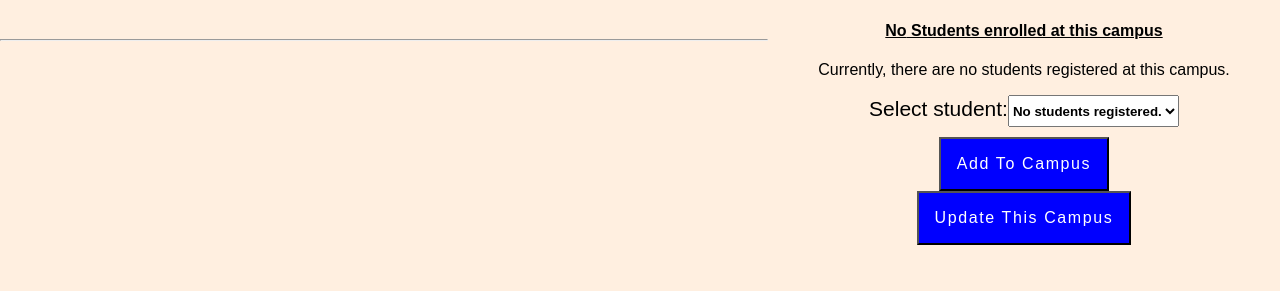
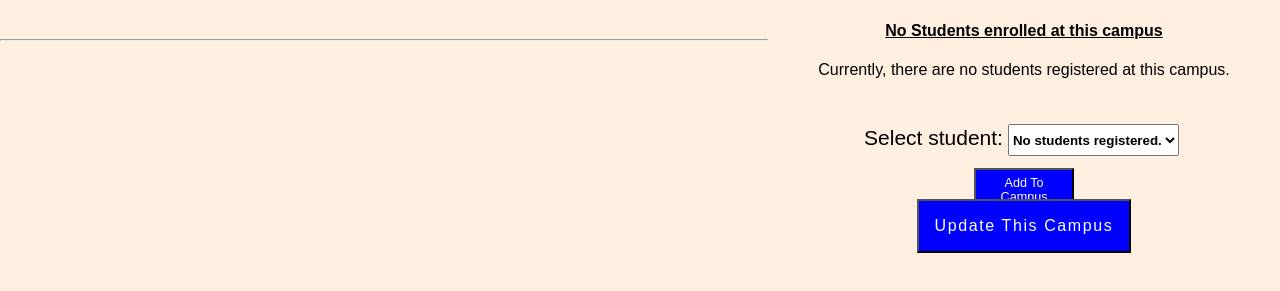
Before and after one commit to nalimaye/academy-of-javascript, a React app: page /campuses/1 in a window 1280 px wide. Shown: the part 159-450 px from the top of the page. Built offline with nearby package versions, Linux system fonts and the light colour scheme; no server answers.

Commit message:
Modified Add-A-Student-To-Campus

```diff
--- a/app/components/SingleCampus.js
+++ b/app/components/SingleCampus.js
@@ -86,7 +86,7 @@ class SingleCampus extends React.Component {
             <div>
               <StudentsList students={campus.students} />
             </div>
-            <div>
+            <div id="student-options">
               <div id="Select-student-option">
                 <label htmlFor="Student-select">Select student:</label>
                 <select
@@ -107,11 +107,9 @@ class SingleCampus extends React.Component {
                     unlessEmpty={() => <option>No students registered.</option>}
                   />
                 </select>
-              </div>
 
-              <div>
                 <button
-                  id="submit"
+                  id="addTo"
                   type="submit"
                   name="addStudentToCampus"
                   onClick={this.handleAddStudentToCampus}
--- a/public/style.css
+++ b/public/style.css
@@ -60,6 +60,17 @@ button#delete {
   color: white;
   text-emphasis: bold;
   font-size: 0.5em;
+  max-width: 100px;
+  align-self: center;
+}
+
+button#addTo {
+  margin: 0.5em;
+  padding: 0.5em;
+  background: blue;
+  color: white;
+  text-emphasis: bold;
+  font-size: 0.6em;
   max-width: 100px;
   align-self: center;
 }
@@ -173,7 +184,7 @@ h4 {
 .aCampusInfoStudents {
   display: flex;
   flex-direction: column;
-  justify-content: center;
+  justify-content: space-evenly;
 }
 
 .aCampusInfoButtons {
@@ -182,16 +193,24 @@ h4 {
   justify-self: center;
 }
 
+#student-options {
+  margin: 20px;
+  display: flex;
+  flex-direction: column;
+  justify-content: center;
+}
+
 #Select-student-option {
-  height: 4vmin;
-  margin: 10px;
-  /* color: darkblue; */
+  height: 5vmin;
+  margin: 20px;
   font-size: calc(5px + 2vmin);
 }
 
 select {
   height: 4vmin;
   font-weight: 700;
+  margin: 5px;
+  align-self: center;
 }
 
 #aStudentInfoButtons {
```
